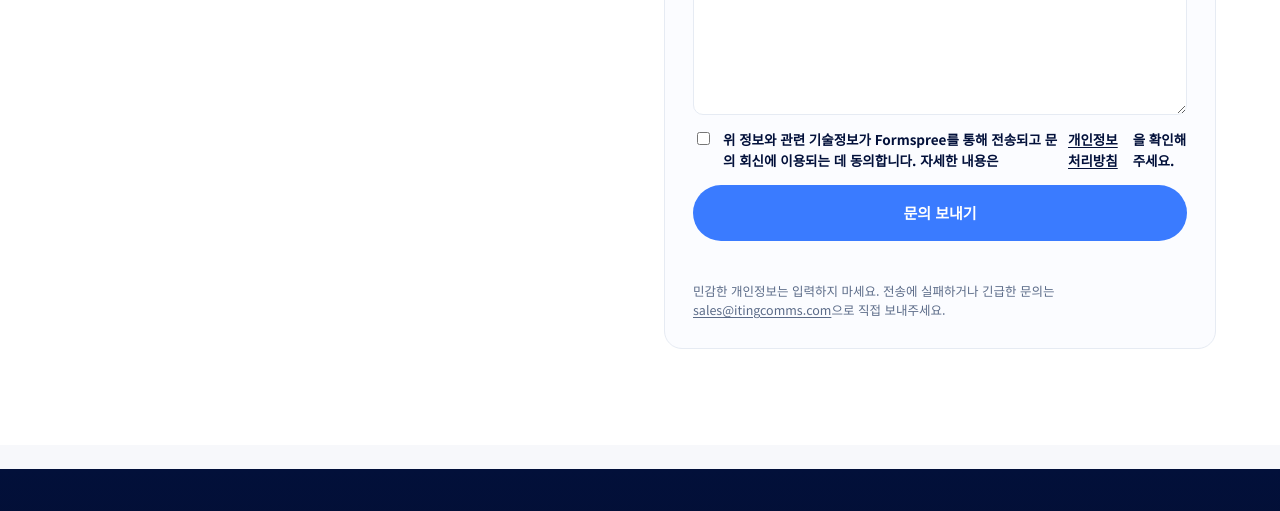
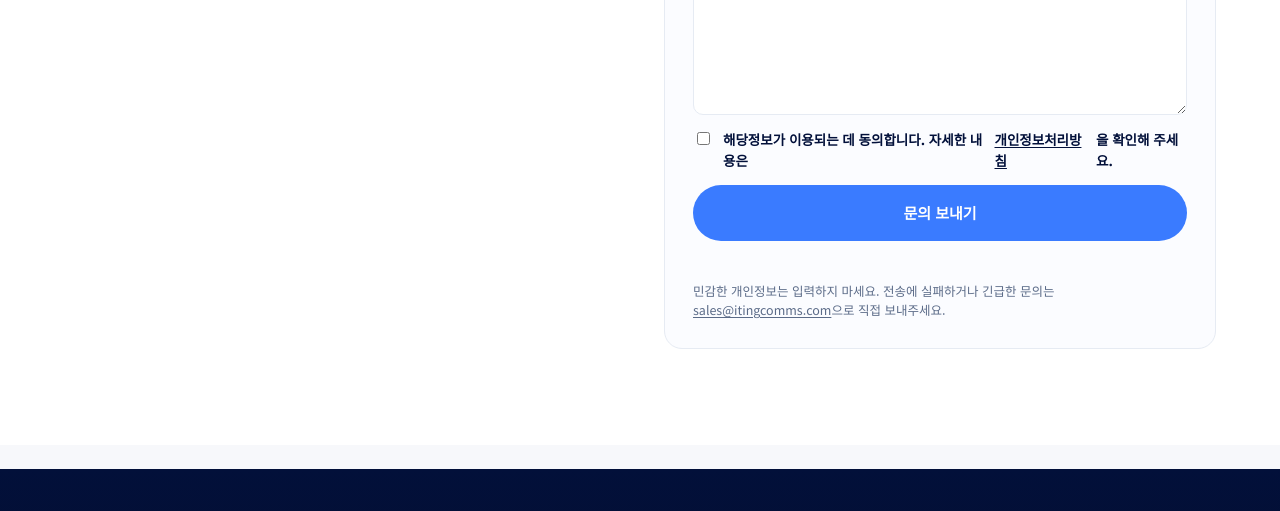
Before and after one commit to donghyunku-png/itingcommshomepage, a website with bundled scripts: page index.html in a window 1280 px wide. Shown: the part 7300-7811 px from the top of the page. Built offline with nearby package versions, Linux system fonts and the light colour scheme.

Commit message:
Shorten contact consent wording

```diff
--- a/index.html
+++ b/index.html
@@ -232,7 +232,7 @@
       <div class="row"><label for="cf-topic" data-en="Topic">문의 분야</label><select id="cf-topic" name="topic" required><option value="" data-en="Select">선택해 주세요</option><option value="Digital advertising" data-en="Digital advertising">디지털 광고</option><option value="GEO Inside" data-en="GEO Inside">GEO Inside</option><option value="China GEO" data-en="China GEO">중국 GEO</option><option value="Legal GEO" data-en="Legal GEO">법무 GEO</option><option value="Content, social, or events" data-en="Content, social, or events">콘텐츠·소셜·행사</option></select></div>
       <div class="row"><label for="cf-msg" data-en="Message">문의 내용</label><textarea id="cf-msg" name="message" rows="5" required maxlength="5000"></textarea></div>
       <div class="cf-honey" aria-hidden="true"><label for="cf-website">Website</label><input id="cf-website" name="_gotcha" type="text" tabindex="-1" autocomplete="off"></div>
-      <label class="cf-check"><input type="checkbox" name="consent" required><span data-en="I agree that the information above and related technical data will be transmitted to Formspree and used to respond to my inquiry. See the">위 정보와 관련 기술정보가 Formspree를 통해 전송되고 문의 회신에 이용되는 데 동의합니다. 자세한 내용은</span> <a href="/privacy.html" data-en="Privacy Policy">개인정보처리방침</a><span data-en=".">을 확인해 주세요.</span></label>
+      <label class="cf-check"><input type="checkbox" name="consent" required><span data-en="I agree that the information above and related technical data will be transmitted to Formspree and used to respond to my inquiry. See the">해당정보가 이용되는 데 동의합니다. 자세한 내용은</span> <a href="/privacy.html" data-en="Privacy Policy">개인정보처리방침</a><span data-en=".">을 확인해 주세요.</span></label>
       <button type="submit" class="btn primary block" data-en="Send inquiry">문의 보내기</button><p class="cf-status" id="cf-status" role="status" aria-live="polite"></p>
       <p class="cf-fallback"><span data-en="Do not include sensitive personal data. If delivery fails or your inquiry is urgent, email">민감한 개인정보는 입력하지 마세요. 전송에 실패하거나 긴급한 문의는</span> <a href="mailto:sales@itingcomms.com">sales@itingcomms.com</a><span data-en=" directly.">으로 직접 보내주세요.</span></p>
     </form>
```
